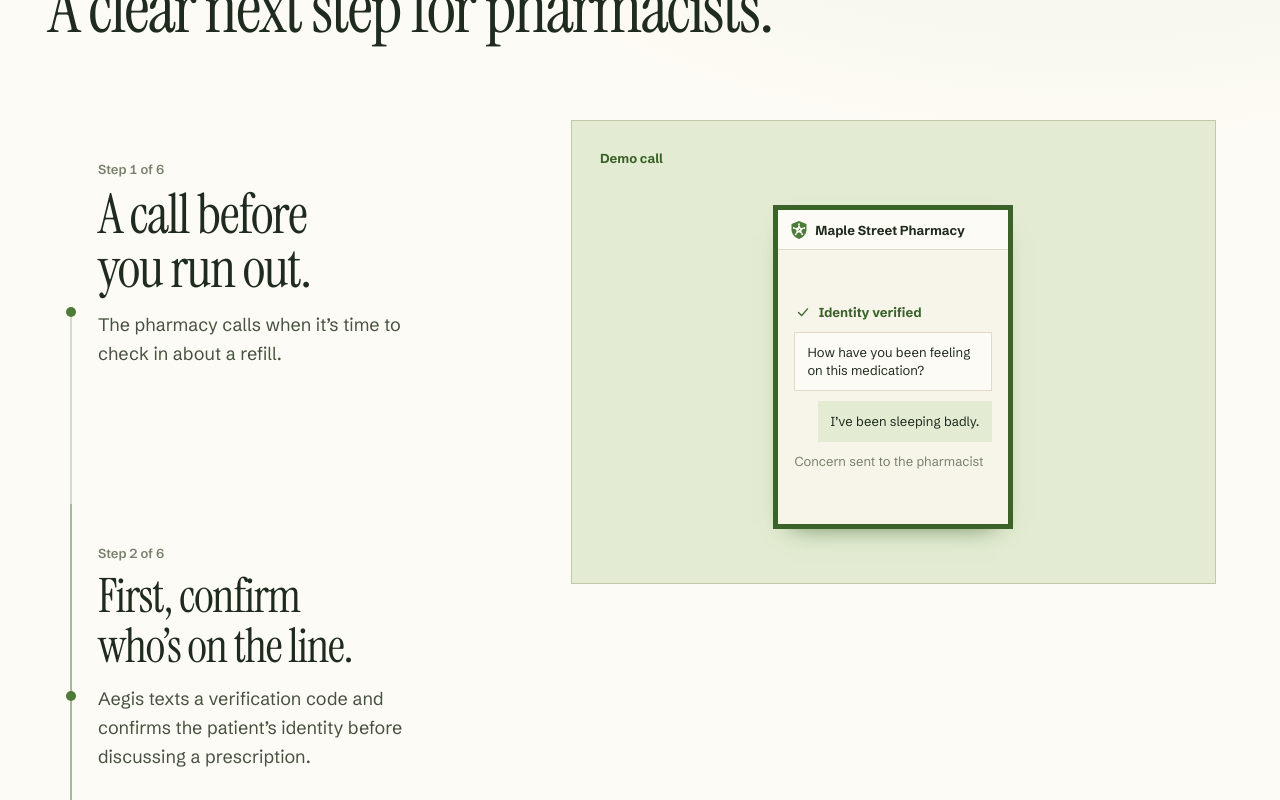
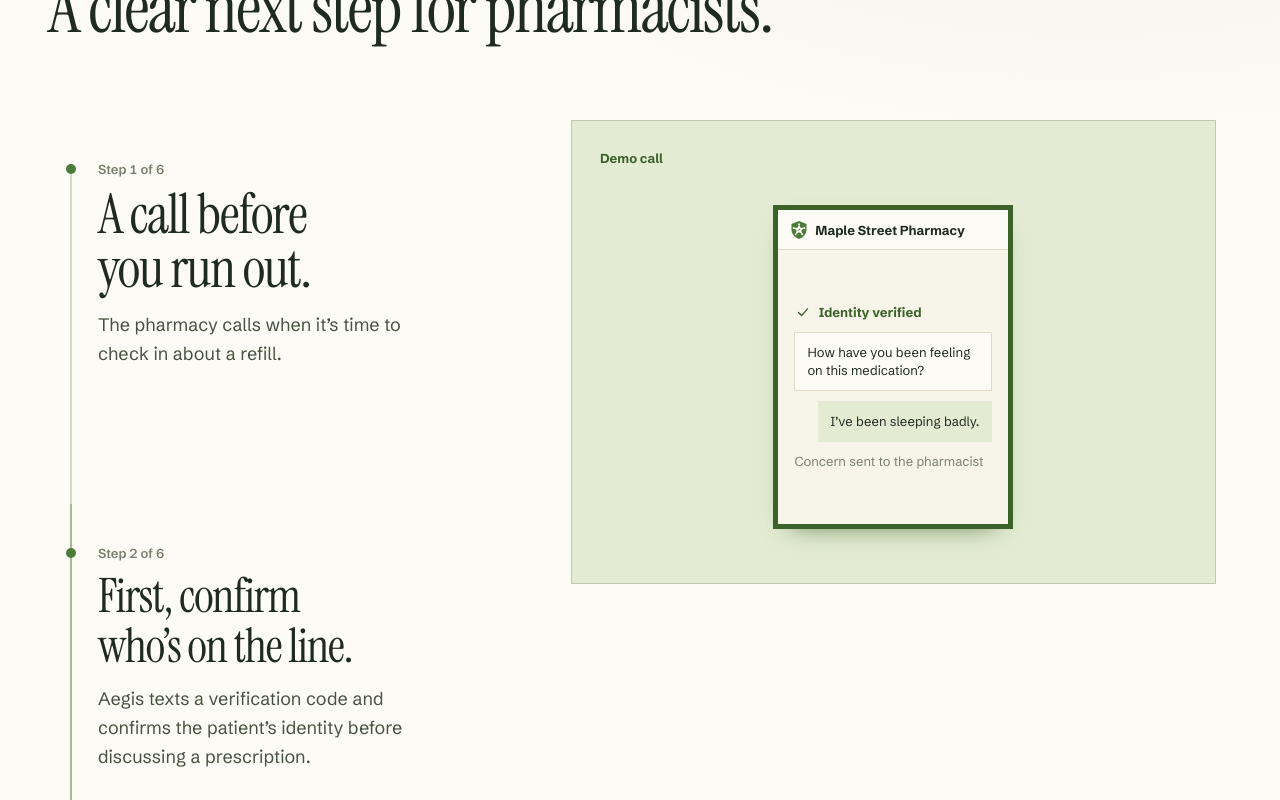
Before and after one commit to nishantshah0/Aegis-voice-agent, a Next.js app: page / in a window 1280 px wide. Shown: the part 1040-1840 px from the top of the page. Built offline with nearby package versions, Linux system fonts and the light colour scheme.

Commit message:
design: align walkthrough circles with step labels
Entire-Checkpoint: 01M816P3KP99YB1R16H0A4A1QP

```diff
--- a/components/landing/ScrollStory.tsx
+++ b/components/landing/ScrollStory.tsx
@@ -24,7 +24,8 @@ export function ScrollStory({ children, visuals }: { children: ReactNode; visual
       frame = requestAnimationFrame(() => {
         const midpoint = window.innerHeight / 2;
         const beatTops = beats.map((beat) => beat.getBoundingClientRect().top);
-        const index = Math.max(0, markers.findLastIndex((marker) => {
+        const index = Math.max(0, markers.findLastIndex((marker, position) => {
+          if (media.matches) return beatTops[position] + beats[position].offsetHeight / 2 <= midpoint;
           const dot = marker.getBoundingClientRect();
           return dot.top + dot.height / 2 <= midpoint;
         }));
--- a/components/landing/landing.css
+++ b/components/landing/landing.css
@@ -799,7 +799,7 @@
 
   .landing-story[data-sticky-ready] .landing-beat {
     --rail-offset: 0.4375rem;
-    --marker-top: 50%;
+    --marker-top: 3.0625rem;
     --beat-padding: 2.125rem;
 
     min-height: var(--beat-height);
```
